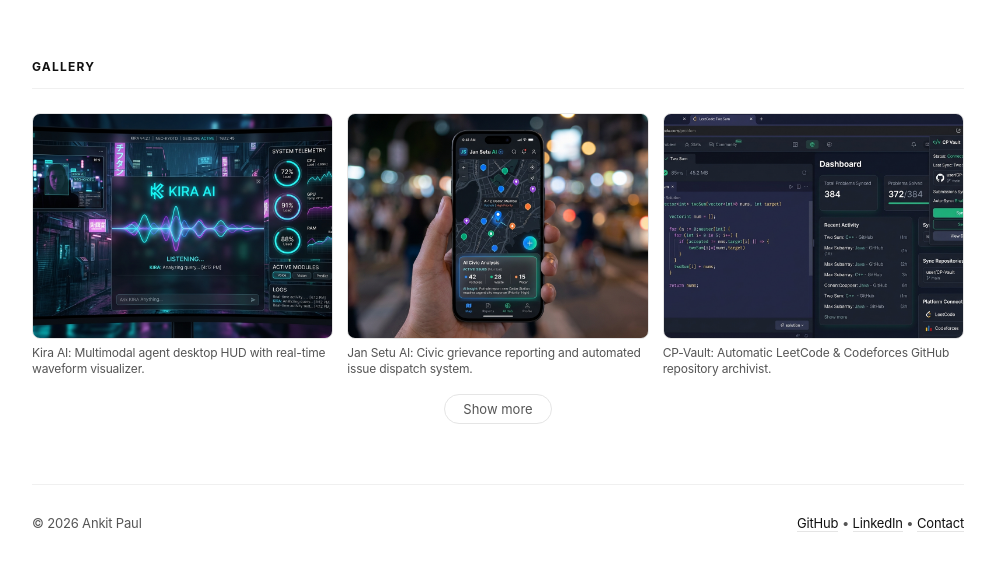
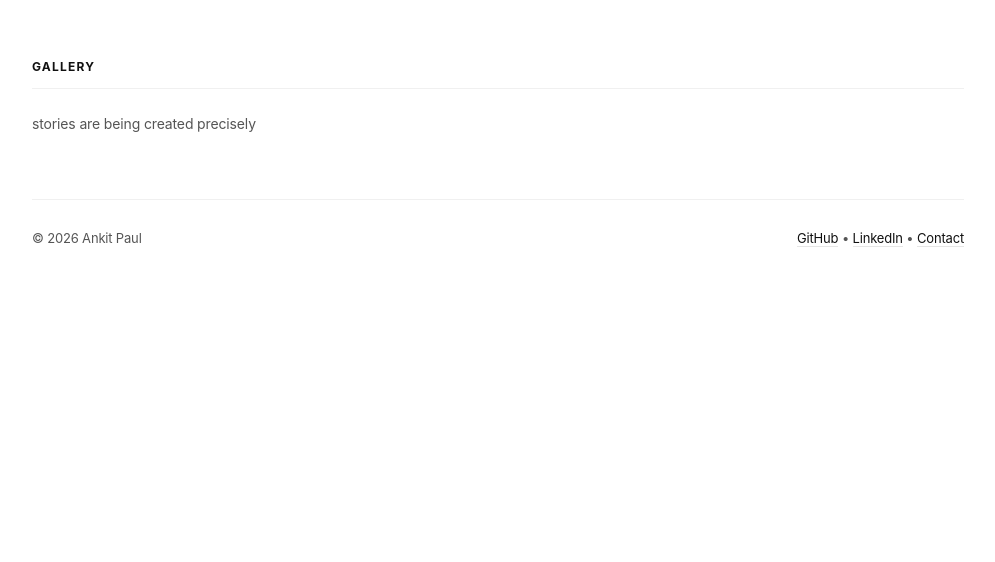
Before and after one commit to ankitpaul6201/portfoliov2, a plain HTML site: page index.html in a window 1280 px wide. Shown: the part 3738-4300 px from the top of the page, without its empty margins (142-1137 px from the left). After the commit the page ends 4015 px from the top, so only its background shows below. Drawn offline with Linux system fonts and the light colour scheme; a web font is replaced by a local one.

Commit message:
feat(gallery): replace images with placeholder text 'stories are being created precisely'

```diff
--- a/assets/css/style.css
+++ b/assets/css/style.css
@@ -1114,6 +1114,19 @@ details li {
   margin-bottom: 24px;
 }
 
+.gallery-empty-state {
+  margin: 6px 0 40px;
+}
+
+.gallery-empty-text {
+  font-family: var(--font-main);
+  font-size: 14px;
+  color: var(--color-subtext);
+  margin: 0;
+  line-height: 1.6;
+  letter-spacing: -0.01em;
+}
+
 .gallery-grid {
   display: grid;
   grid-template-columns: repeat(auto-fit, minmax(220px, 1fr));
--- a/index.html
+++ b/index.html
@@ -40,7 +40,7 @@
   <link rel="preload" href="assets/fonts/SF-Pro-Display-Bold.otf" as="font" type="font/otf" crossorigin>
   <link rel="prefetch" href="resume.html">
   <link rel="prefetch" href="assets/resume_page_1.webp">
-  <link rel="stylesheet" href="assets/css/style.css?v=1.5">
+  <link rel="stylesheet" href="assets/css/style.css?v=1.6">
   <script src="assets/js/theme-init.js"></script>
   <script defer src="assets/js/main.js?v=1.6"></script>
 
@@ -821,34 +821,8 @@
     <!-- GALLERY SECTION -->
     <section id="gallery">
       <h2 class="section-title">Gallery</h2>
-      <div class="gallery-grid">
-        <figure class="gallery-item">
-          <img src="assets/gallery/kira_hud.png" alt="Kira AI Desktop HUD Interface" loading="lazy">
-          <figcaption>Kira AI: Multimodal agent desktop HUD with real-time waveform visualizer.</figcaption>
-        </figure>
-        <figure class="gallery-item">
-          <img src="assets/gallery/jan_setu.png" alt="Jan Setu AI Platform" loading="lazy">
-          <figcaption>Jan Setu AI: Civic grievance reporting and automated issue dispatch system.</figcaption>
-        </figure>
-        <figure class="gallery-item">
-          <img src="assets/gallery/cp_vault.png" alt="CP-Vault Chrome Extension" loading="lazy">
-          <figcaption>CP-Vault: Automatic LeetCode & Codeforces GitHub repository archivist.</figcaption>
-        </figure>
-      </div>
-
-      <div id="gallery-more-grid" class="gallery-grid gallery-grid-expanded gallery-hidden">
-        <figure class="gallery-item">
-          <img src="assets/gallery/campus_buddy.png" alt="Campus Buddy App UI" loading="lazy">
-          <figcaption>Campus Buddy: Mobile peer-to-peer student marketplace UI.</figcaption>
-        </figure>
-        <figure class="gallery-item">
-          <img src="assets/gallery/expense_tracker.png" alt="Expense Tracker Analytics" loading="lazy">
-          <figcaption>College Expense Tracker: Semester budgeting and real-time expense charts.</figcaption>
-        </figure>
-      </div>
-
-      <div class="gallery-show-more-wrap">
-        <button type="button" class="gallery-show-more-btn" data-target="gallery-more-grid" aria-expanded="false" data-label-show="Show more" data-label-hide="Show less">Show more</button>
+      <div class="gallery-empty-state">
+        <p class="gallery-empty-text">stories are being created precisely</p>
       </div>
     </section>
 
--- a/resume.html
+++ b/resume.html
@@ -27,7 +27,7 @@
   <link rel="preload" href="assets/fonts/SF-Pro-Display-Bold.otf" as="font" type="font/otf" crossorigin>
   <link rel="preload" href="assets/resume_page_1.webp" as="image" type="image/webp">
   <link rel="prefetch" href="index.html">
-  <link rel="stylesheet" href="assets/css/style.css?v=1.5">
+  <link rel="stylesheet" href="assets/css/style.css?v=1.6">
   <script src="assets/js/theme-init.js"></script>
   <script defer src="assets/js/resume-data.js"></script>
   <script defer src="assets/js/main.js?v=1.6"></script>
```
Also changed, not shown: 404.html (+1 -1 lines).
